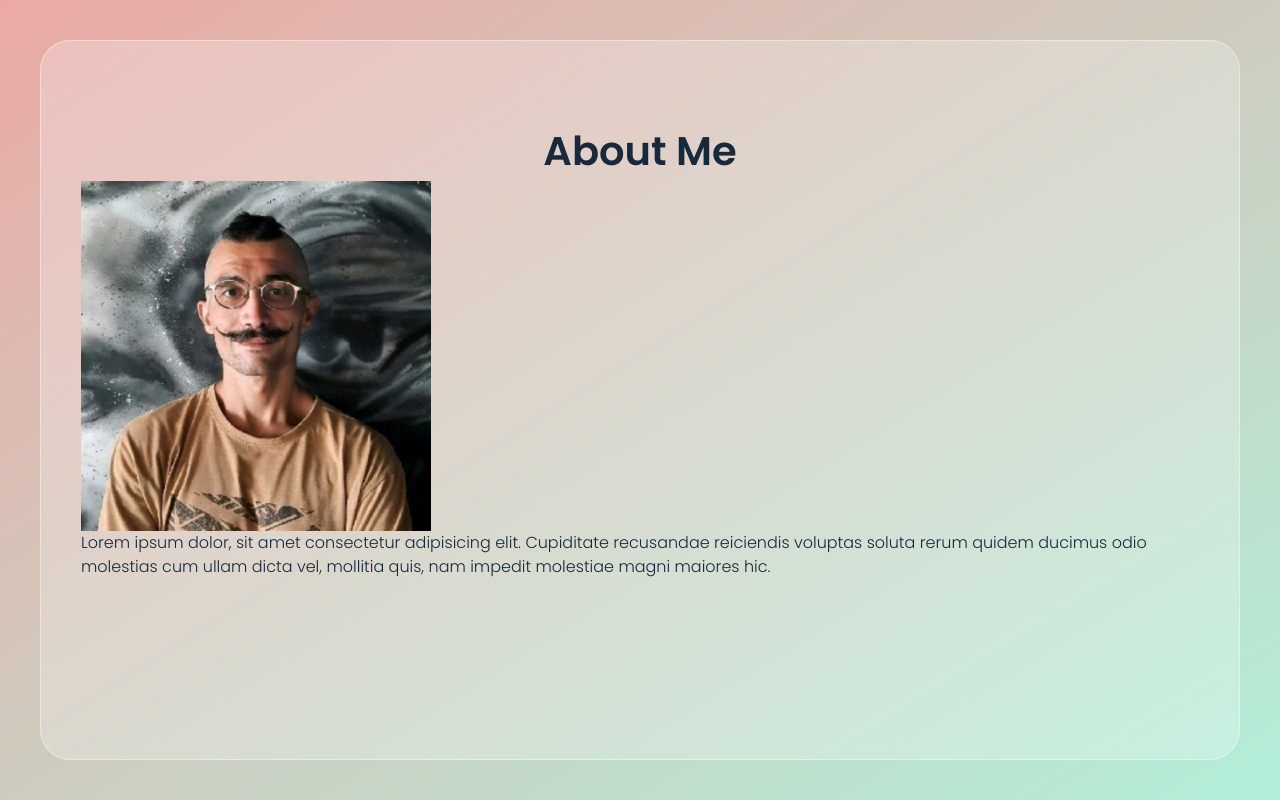
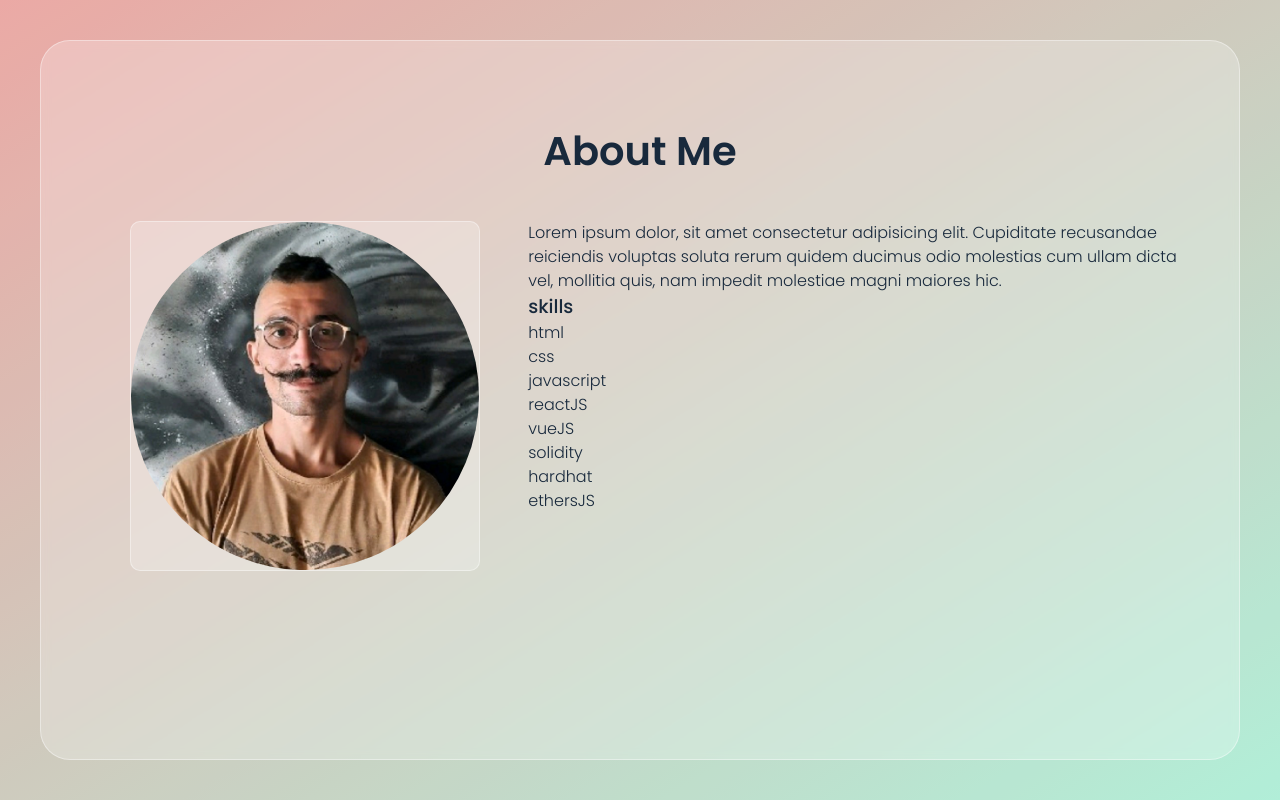
Before and after one commit to muratcan-yuksel/portfolio-glass-ex, a React (Create React App) app: page / in a window 1280 px wide. Built offline with nearby package versions, Linux system fonts and the light colour scheme.

Commit message:
fallback

```diff
--- a/src/components/about/About.js
+++ b/src/components/about/About.js
@@ -14,7 +14,7 @@ const About = () => {
         <div className="row">
           <div className="about-img">
             <div className="img-box aboutImg">
-              <img src={profileImg} alt="about img" />
+              <img className="myAboutImg" src={profileImg} alt="about img" />
             </div>
           </div>
           <div className="about-text">
@@ -24,6 +24,17 @@ const About = () => {
               ducimus odio molestias cum ullam dicta vel, mollitia quis, nam
               impedit molestiae magni maiores hic.
             </p>
+            <h3>skills</h3>
+            <div className="skills">
+              <div className="skill-item">html</div>
+              <div className="skill-item">css</div>
+              <div className="skill-item">javascript</div>
+              <div className="skill-item">reactJS</div>
+              <div className="skill-item">vueJS</div>
+              <div className="skill-item">solidity</div>
+              <div className="skill-item">hardhat</div>
+              <div className="skill-item">ethersJS</div>
+            </div>
           </div>
         </div>
       </div>
--- a/src/components/about/about.css
+++ b/src/components/about/about.css
@@ -1,3 +1,15 @@
+/* this, I added myself */
+.aboutImg {
+  width: 350px !important;
+  height: 350px !important;
+  /* the border radius will get rid of the glassmorp white background: for the image */
+  /* border-radius: 50% !important; */
+}
+.myAboutImg {
+  /* border: 2px solid red; */
+  border-radius: 50% !important;
+}
+
 .sec-padding {
   padding: 80px 0;
 }
@@ -5,13 +17,24 @@
   padding: 0 15px;
   width: 100%;
   text-align: center;
+  margin-bottom: 40px;
 }
 .section-title h2 {
   font-size: 40px;
   text-transform: capitalize;
 }
-/* this, I added myself */
-.aboutImg {
-  width: 350px !important;
-  height: 350px !important;
+.about-img {
+  width: 40%;
+  padding: 0 15px;
 }
+.about-text {
+  width: 60%;
+  pad: 0 15px;
+}
+.about-img .img-box {
+  background-color: var(--white-alpha-25);
+  max-width: 380px;
+  border: 1px solid var(--white-alpha-40);
+  margin: auto;
+  border-radius: 10px;
+}
--- a/src/index.css
+++ b/src/index.css
@@ -34,6 +34,7 @@ body {
     var(--pink-light),
     var(--cyan-light)
   );
+  background-attachment: fixed;
   font-size: 16px;
   font-family: "Poppins", sans-serif;
   font-weight: 300;
```
